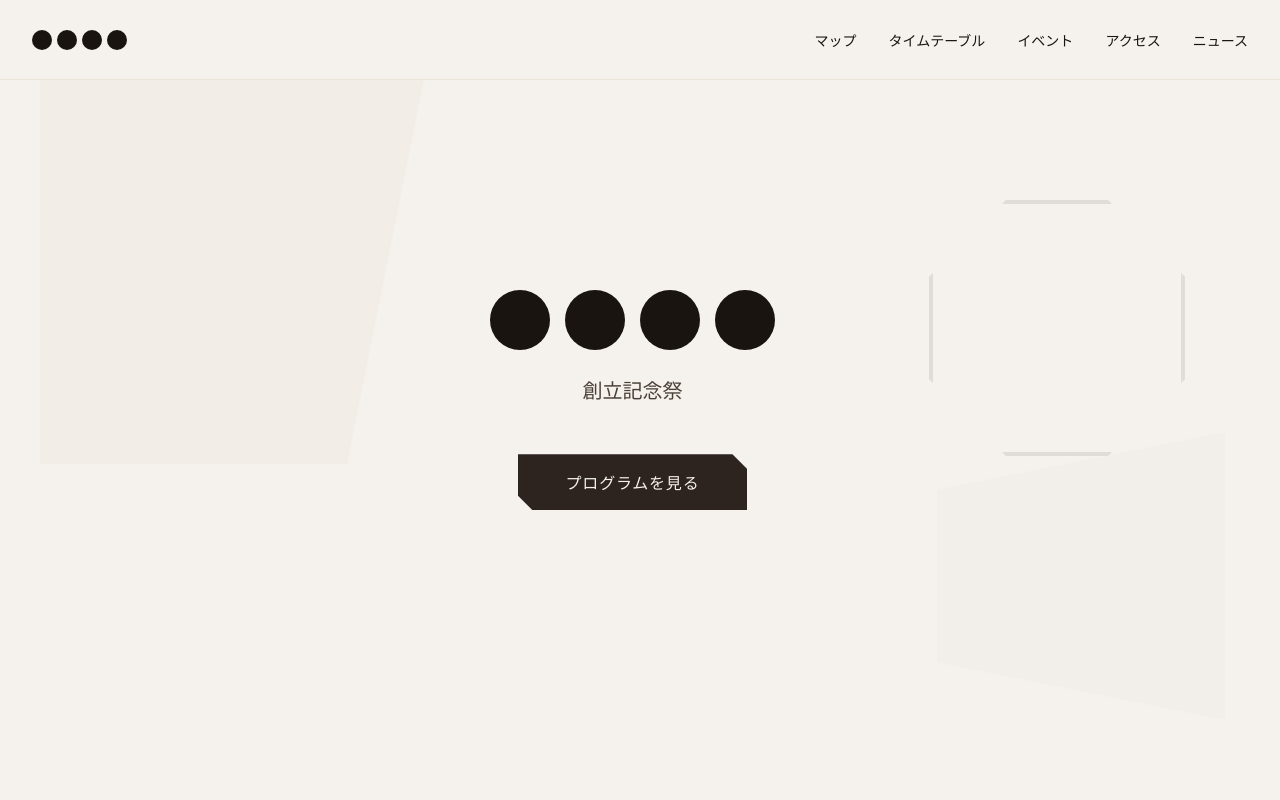
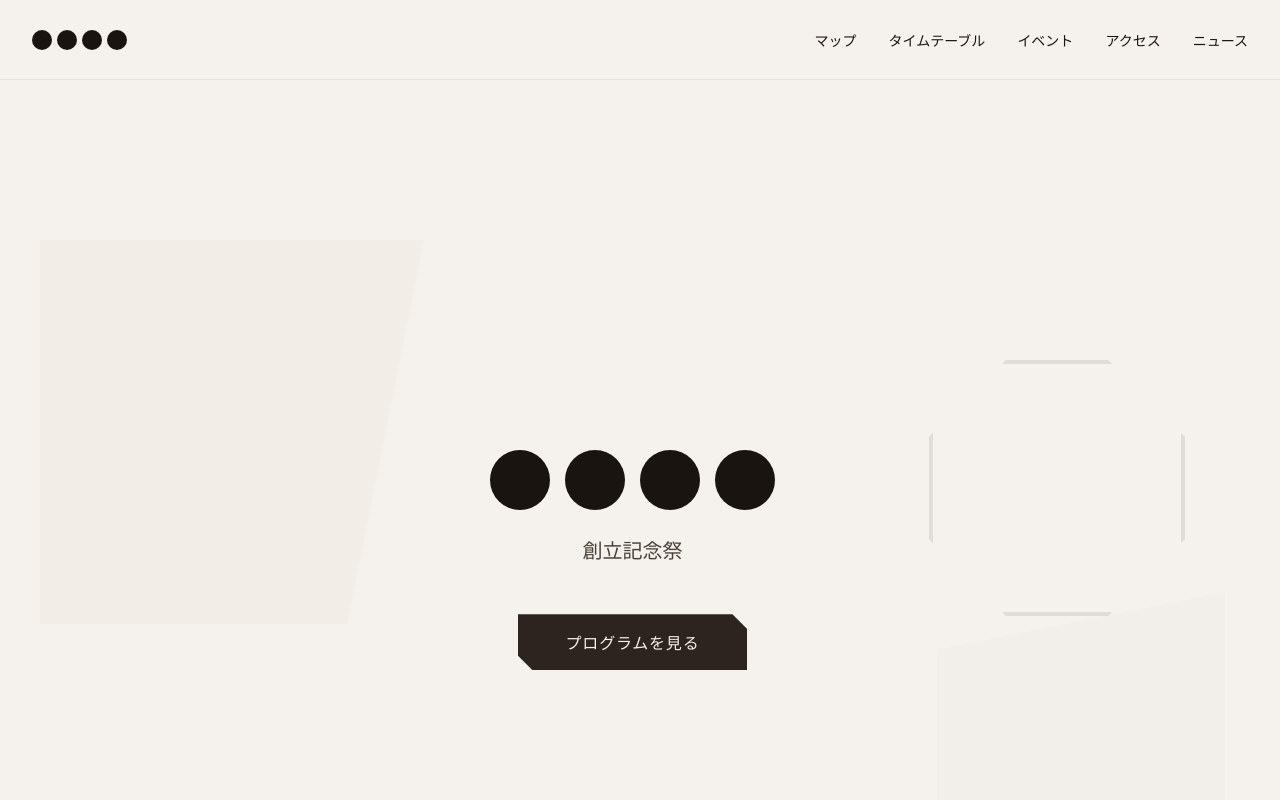
Before and after one commit to kobehs-butsuri/bunkasai0, a Next.js app: page / in a window 1280 px wide. Shown: the top 800 px of the page. Built offline with nearby package versions, Linux system fonts and the light colour scheme.

Commit message:
内容の位置修正

```diff
--- a/src/app/layout.tsx
+++ b/src/app/layout.tsx
@@ -48,7 +48,7 @@ export default function RootLayout({
         <body className={`font-sans antialiased flex flex-col min-h-screen w-full min-w-[80vw] mr-0 ${noto.className}`}>
             <PageTitleProvider>
                 <Header/>
-                <main className="w-full bg-background flex-grow mb-16">
+                <main className="mt-40 w-full bg-background flex-grow mb-16">
                     <div className={"px-8"}>
                         <Heading />
                     </div>
```
